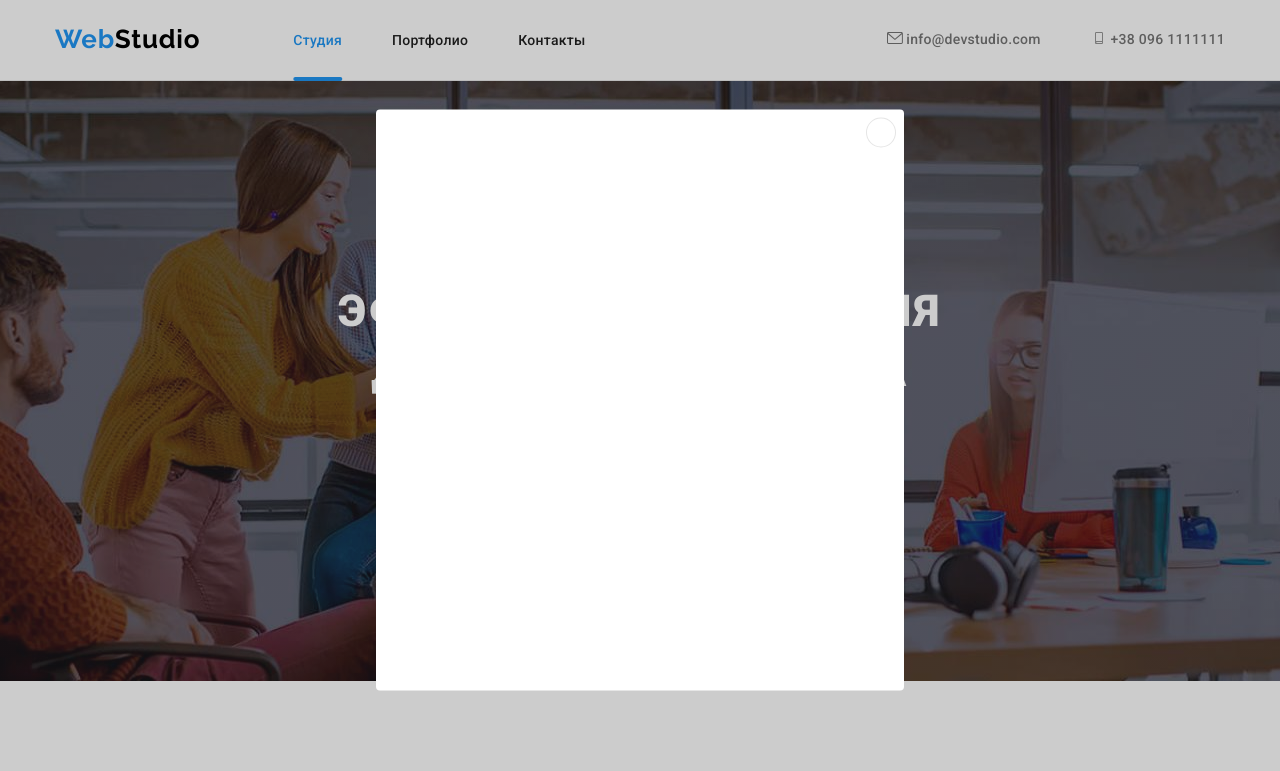
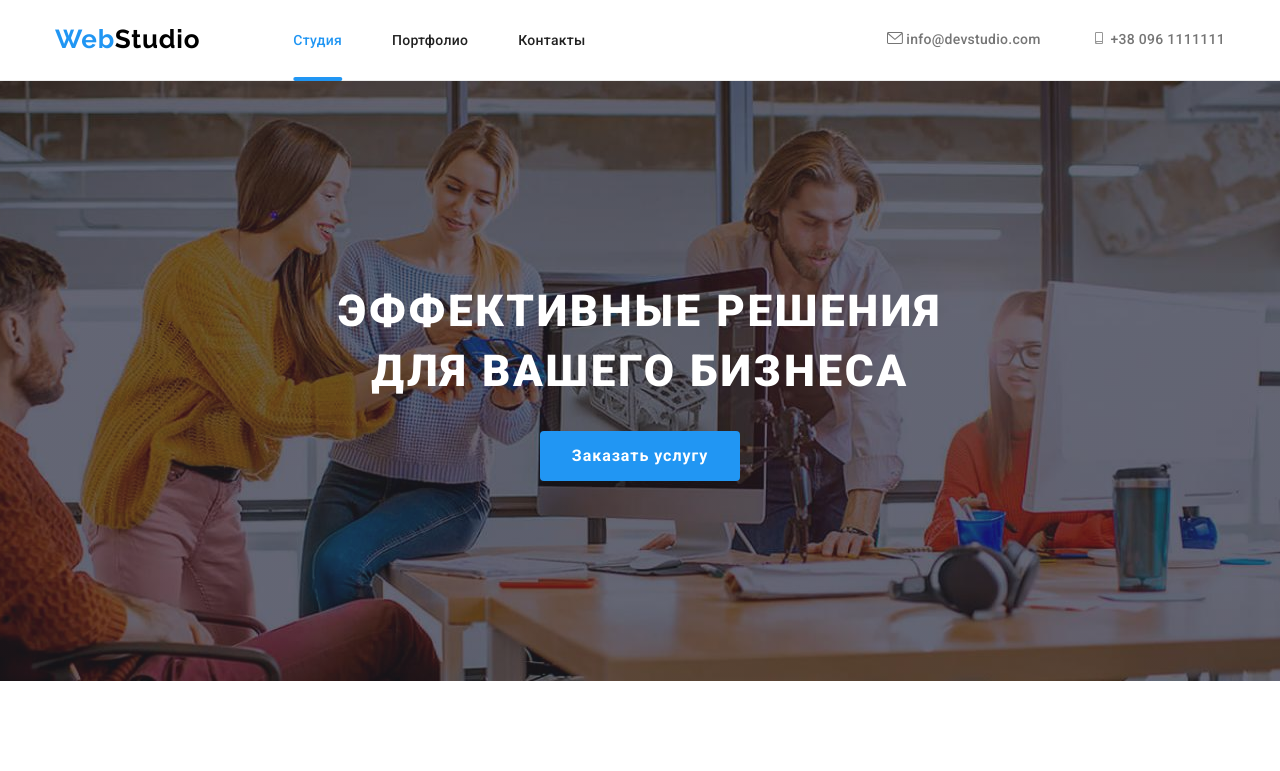
Before and after one commit to Alf-540/goit-markup-hw-05, a plain HTML site: page index.html in a window 1280 px wide. Shown: the top 771 px of the page. Drawn offline with nearby package versions, Linux system fonts and the light colour scheme.

Commit message:
Ура. Заработало

```diff
--- a/css/styles.css
+++ b/css/styles.css
@@ -39,12 +39,15 @@ ul {
   margin: 0;
   padding: 0;
 }
+
 .link,
 .btn {
   text-decoration: none;
+  transition-property: background-color;
   transition-duration: 250ms;
   transition-timing-function: cubic-bezier(0.4, 0, 0.2, 1);
 }
+
 .link:hover,
 .link:focus,
 .street:hover,
@@ -750,10 +753,10 @@ ul {
   width: 100vw;
   height: 100vh;
   background-color: var(--modal-backdrop);
-  transform: opacity 300ms ease-in-out, visibility 300ms ease-in-out;
+  /* transform: opacity 300ms ease-in-out, visibility 300ms ease-in-out; */
 }
 
-.backdrop .is-hidden {
+.backdrop.is-hidden {
   opacity: 0;
   visibility: hidden;
   pointer-events: none;
@@ -770,15 +773,19 @@ ul {
   border-radius: 4px;
 }
 
-.modal-btn {
+.close-btn {
   position: absolute;
   border-radius: 50%;
   width: 30px;
   height: 30px;
   top: 8px;
   right: 8px;
-  background-color: var(--header-background-color);
+  background-color: transparent;
   border: 1px solid var(--modal-btn-border);
+  display: flex;
+  justify-content: center;
+  align-items: center;
+}
 }
 
 .close-ico {
--- a/index.html
+++ b/index.html
@@ -57,7 +57,7 @@
         <section class="hero">
             <div class="container hero-container">
                 <h1 class="hero-title">Эффективные решения для вашего бизнеса</h1>
-                <button type="button" class="btn hero-button" data-modal-open>Заказать услугу</button>
+                <button class="btn hero-button" data-modal-open type="button">Заказать услугу</button>
             </div>
         </section>
         <!--направления работы-->
@@ -333,9 +333,9 @@
     <!-- модальное окно -->
     <div class="backdrop is-hidden" data-modal>
         <div class="modal">
-            <button type="button" class="modal-btn" data-modal-close>
-                <svg width="18px" height="18px">
-                    <use src="/images/icons.svg#close" class="close-ico"></use>
+            <button type="button" class="close-btn" data-modal-close>
+                <svg width="18px" height="18px" class="close-svg">
+                    <use href="./images/icons.svg#icon-close" class="close-ico"></use>
                 </svg>
             </button>
         </div>
```
Also changed, not shown: images/icons.svg.
